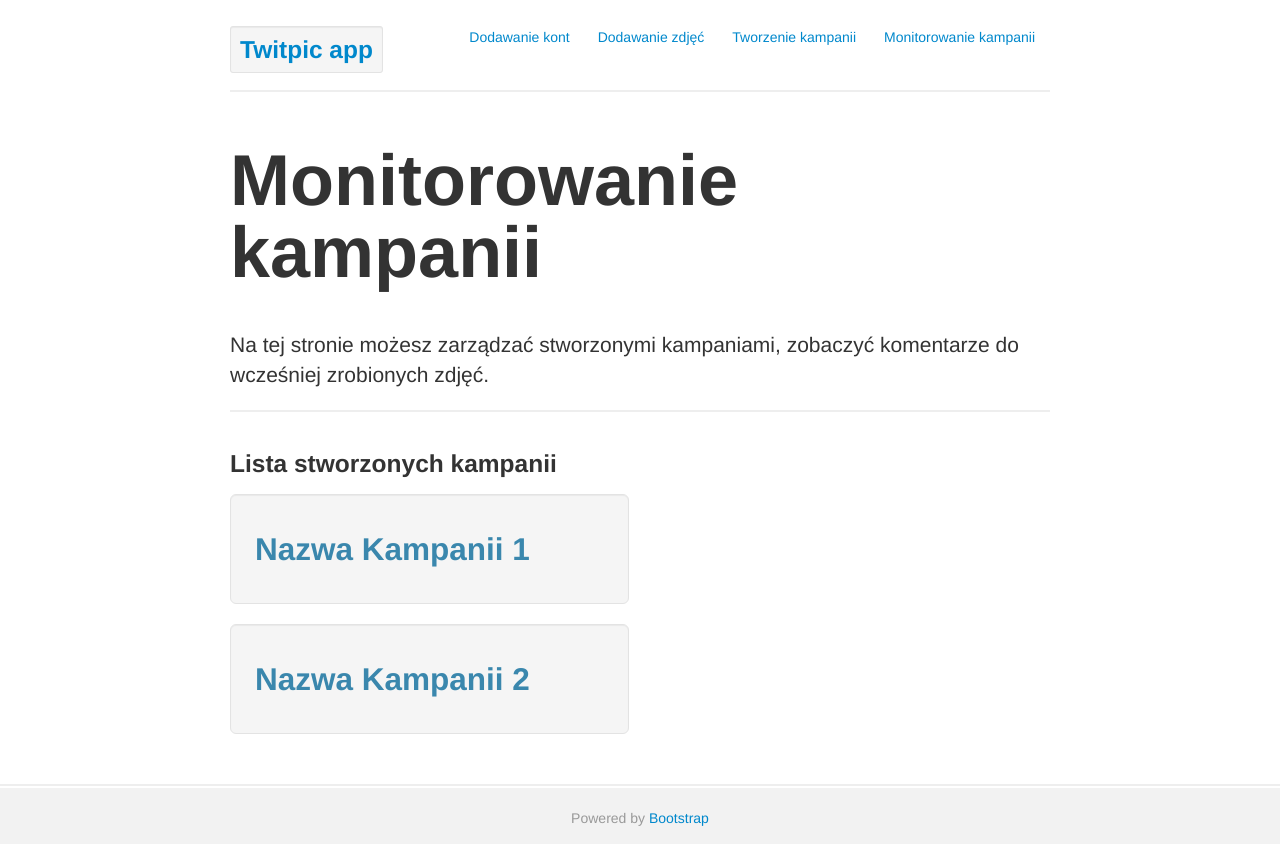
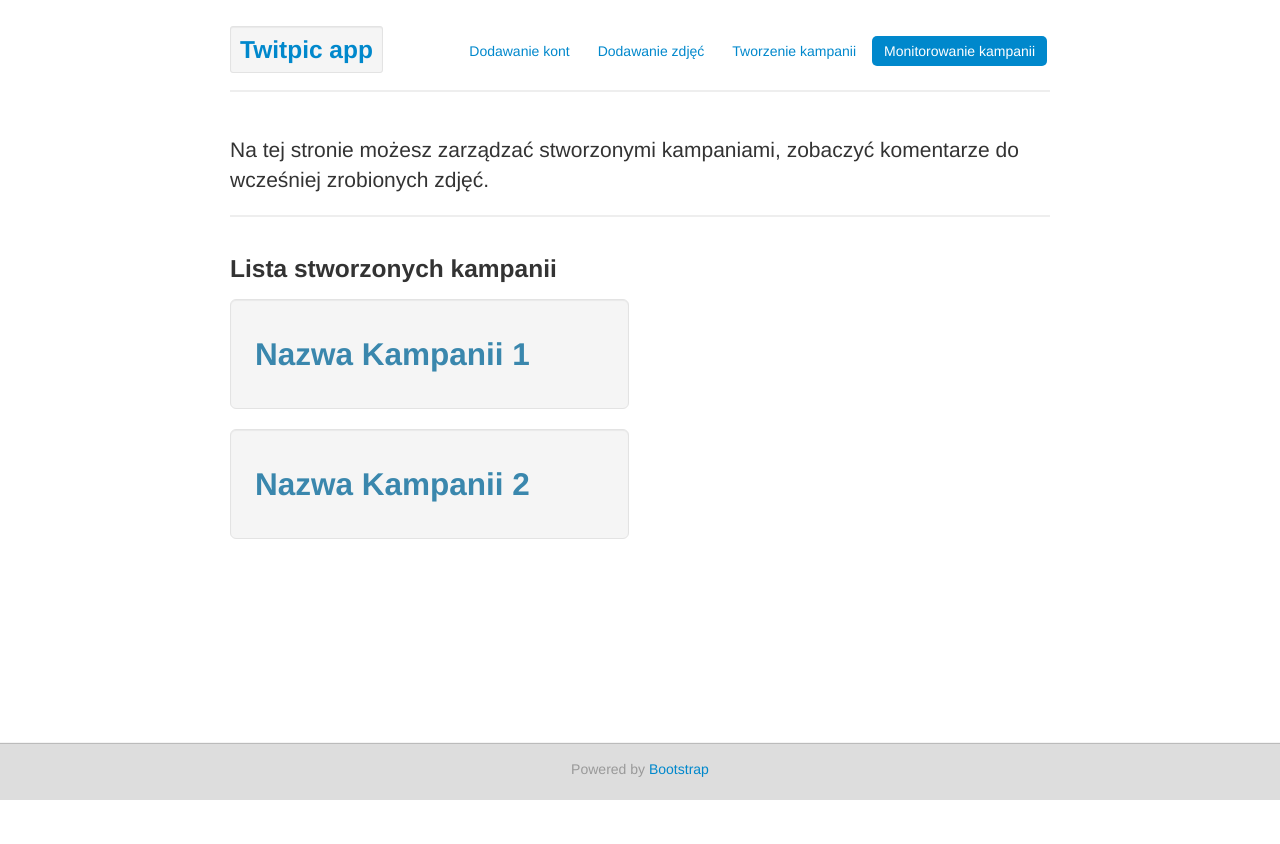
Before and after one commit to kopytek/twitpic, a PHP site: page /monitorowanie-kampanii.html in a window 1280 px wide. After the commit the page ends 800 px from the top, so only its background shows below. Run offline with PHP 8.4, Linux system fonts and the light colour scheme.

Commit message:
restyling footer, added some margin to top-nav, little cleaning in html/css

```diff
--- a/css/style.css
+++ b/css/style.css
@@ -12,6 +12,7 @@
 			- Body, wrapper
 			- Header
 			- Footer
+			- Sections
 		02 Overriding bootstrap styles
 			- hero-unit
 			- hr
@@ -40,24 +41,30 @@ body, html {
 	min-height: 100%;
 	height: auto !important;
 	height: 100%;
-	margin: 0 auto -80px; /* the bottom margin is the negative value of the footer's height */
+	margin: 0 auto -4em; /* the bottom margin is the negative value of the footer's height */
 }
 .header-top {
 	padding-top: 20px;
-	padding-bottom: 20px;
-	/*background-color: rgba(110,202,192,1);*/
-	/*background-color: #A7A18E;*/
+}
+.header-top ul {
+	margin-top: 1em;
 }
 .header-top ul li {
 	padding: 0 1px !important; /* little padding to make it less clutter */
 }
-.container .footer {
-	height: 60px;
+.footer {
+	line-height: 3em; /* same as height of the footer */
+	padding-top: 4px;
 }
 footer {
-	position: relative;
-	height: 60px;
-	background-color: rgba(0,0,0,.05);
+	background-color: #ddd;
+	height: 4em;
+	box-shadow: 0 -1px 1px #bbb;
+}
+.lista-kont,
+.lista-zdjęć,
+.tworzenie-kampanii {
+	margin-bottom: 4em;
 }
 
 
@@ -81,10 +88,10 @@ hr {
 }
 .jumbotron h1 {
 	font-size: 72px;
-	line-height: 1;
+	line-height: 1em;
 }
 .jumbotron p {
-	margin-top: 2em;
+	margin-top: 1em;
 }
 
 
--- a/dodawanie-kont.html
+++ b/dodawanie-kont.html
@@ -19,6 +19,7 @@
 
   </head>
   <body>
+    <div class="wrapper">
       <div class="container">
         <header id="header" class="header-top" rel="">
           <ul class="nav nav-pills pull-right">
@@ -43,9 +44,7 @@
           <hr>
         </header>
       </div>
-    </div>
       <div class="container jumbotron">
-      <h1>Dodawanie kont</h1>
         <p class="lead">Na tej stronie możesz dodawać konta, którymi potem będziesz
           mógł zarządzać i tworzyć dla nich kampanię reklamową.</p>
         <!-- button that will trigger modal box -->
@@ -138,8 +137,8 @@
           </ul>
         </div>
       </section>
+    </div>
     <footer id="footer" class="navbar-bottom">
-      <hr>
       <div class="container footer">
         <p class="muted text-center">
           Powered by <a href="http://twitter.github.com/bootstrap/" title="Twitter Bootstrap" alt="Twitter Bootstrap">Bootstrap</a>
--- a/dodawanie-zdjec.html
+++ b/dodawanie-zdjec.html
@@ -19,6 +19,7 @@
 
   </head>
   <body>
+    <div class="wrapper">
       <div class="container">
         <header id="header" class="header-top" rel="">
           <ul class="nav nav-pills pull-right">
@@ -43,9 +44,7 @@
           <hr>
         </header>
       </div>
-    </div>
       <div class="container jumbotron">
-      <h1>Dodawanie zdjęć</h1>
         <p class="lead">Na tej stronie możesz dodawać zdjęcia, które potem będziesz mógł postować za pomocą dodanych wcześniej kont.</p>
         <a class="btn btn-large btn-success" title="" href="" role="button">Dodaj zdjęcia</a>
         <hr>
@@ -104,8 +103,8 @@
           </div>
         </div>
       </section>
+    </div>
     <footer id="footer" class="navbar-bottom">
-      <hr>
       <div class="container footer">
         <p class="muted text-center">
           Powered by <a href="http://twitter.github.com/bootstrap/" title="Twitter Bootstrap" alt="Twitter Bootstrap">Bootstrap</a>
--- a/monitorowanie-kampanii.html
+++ b/monitorowanie-kampanii.html
@@ -19,6 +19,7 @@
 
   </head>
   <body>
+    <div class="wrapper">
       <div class="container">
         <header id="header" class="header-top" rel="">
           <ul class="nav nav-pills pull-right">
@@ -31,7 +32,7 @@
             <li class="">
               <a href="/tworzenie-kampanii" title="Tworzenie kampanii" alt="">Tworzenie kampanii</a>
             </li>
-          <li class="">
+            <li class="active">
               <a href="/monitorowanie-kampanii" title="Monitorowanie kampanii" alt="">Monitorowanie kampanii</a>
             </li>
           </ul>
@@ -43,10 +44,9 @@
           <hr>
         </header>
       </div>
-    </div>
       <div class="container jumbotron">
-      <h1>Monitorowanie kampanii</h1>
-      <p class="lead">Na tej stronie możesz zarządzać stworzonymi kampaniami, zobaczyć komentarze do wcześniej zrobionych zdjęć.</p><hr>
+        <p class="lead">Na tej stronie możesz zarządzać stworzonymi kampaniami, zobaczyć komentarze do wcześniej zrobionych zdjęć.</p>
+        <hr>
       </div>
       <section class="monitorowanie-kampanii">
         <div class="container">
@@ -65,8 +65,8 @@
           </ul>
         </div>
       </section>
+      </div>
       <footer id="footer" class="navbar-bottom">
-      <hr>
         <div class="container footer">
           <p class="muted text-center">
             Powered by <a href="http://twitter.github.com/bootstrap/" title="Twitter Bootstrap" alt="Twitter Bootstrap">Bootstrap</a>
```
Also changed, not shown: index.html (+2 -5 lines), tworzenie-kampanii.html (+4 -23 lines). Lines whose indentation alone changed are shown as unchanged.
